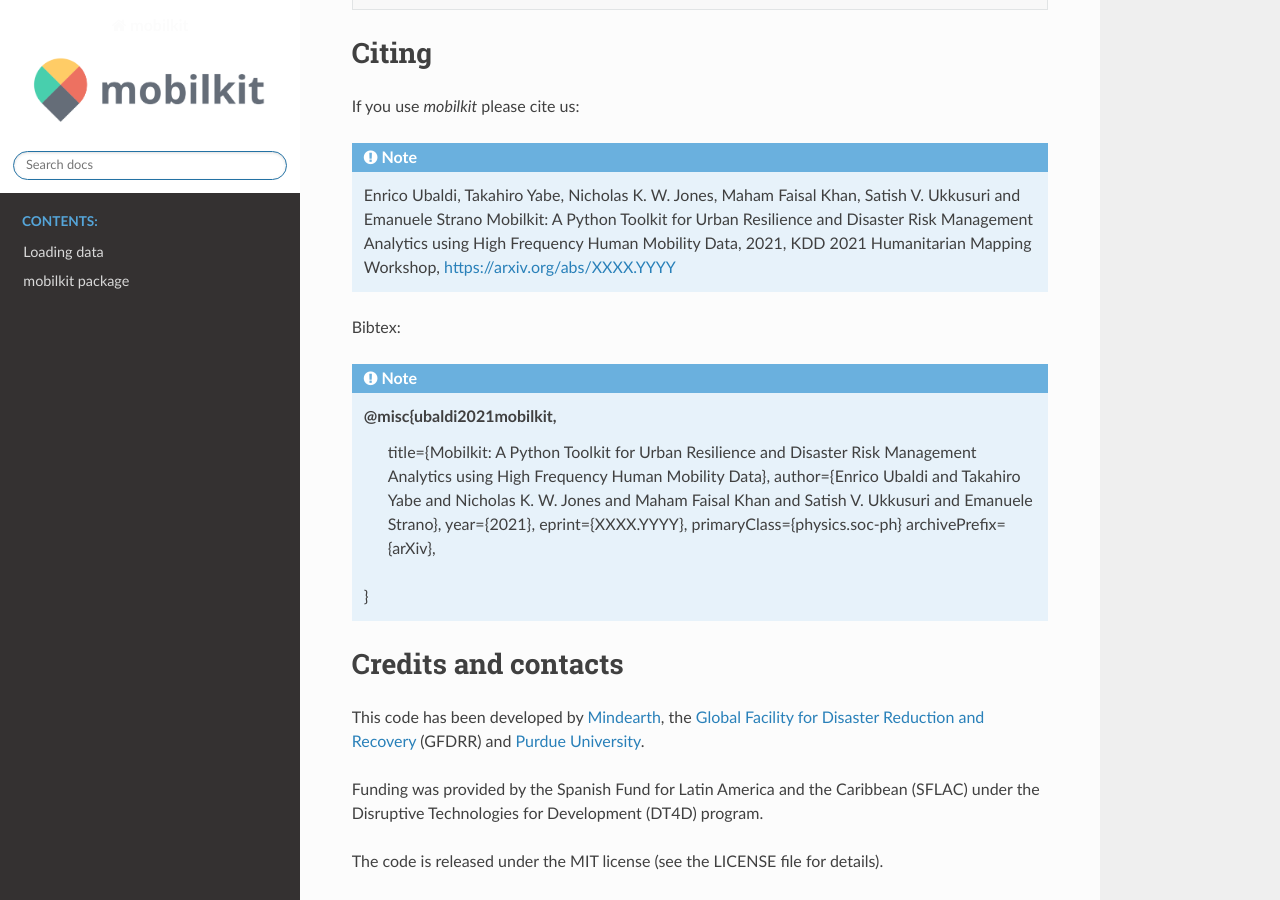
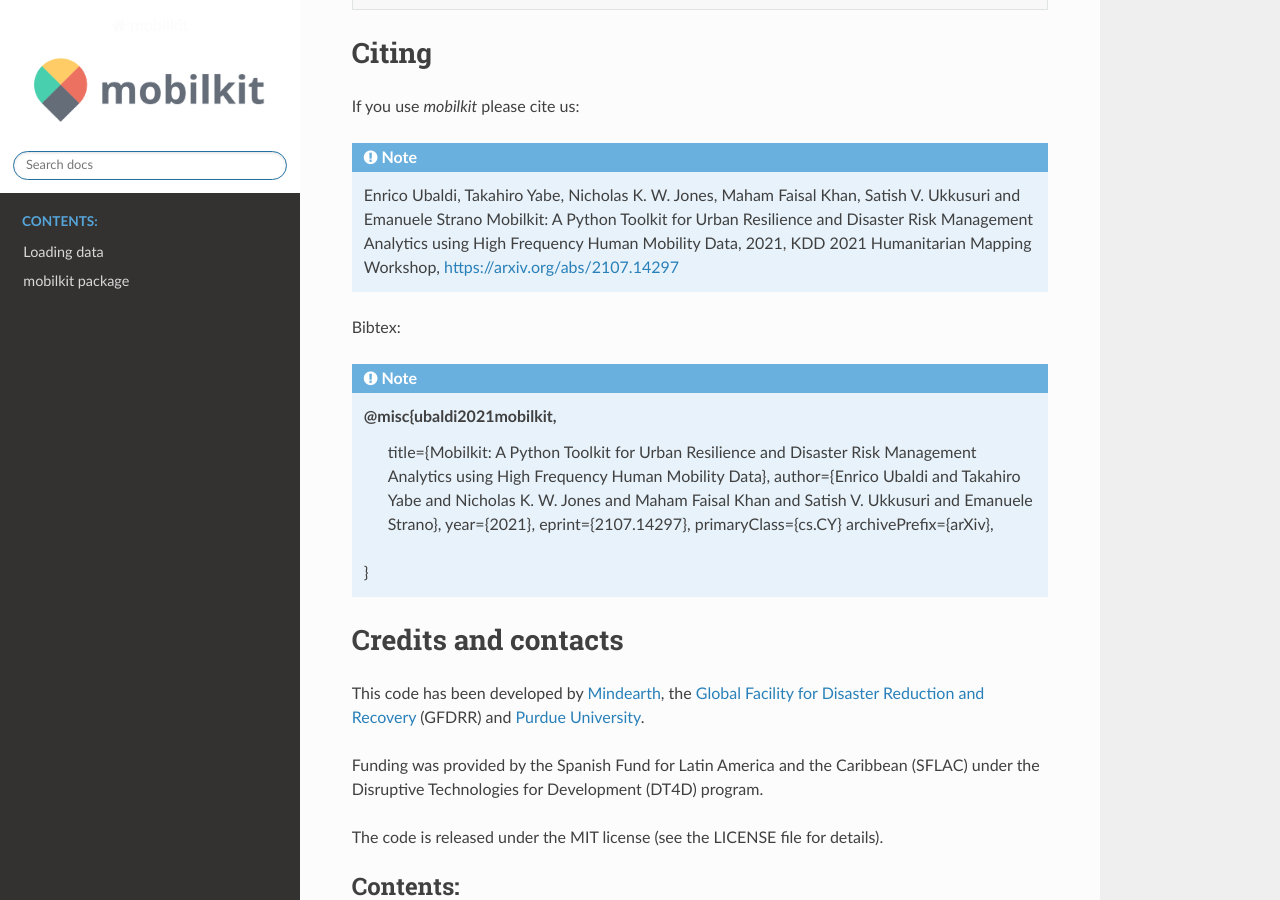
Before and after one commit to mindearth/mobilkit, a Sphinx documentation site: the page built from docs/index.rst, in a window 1280 px wide and 900 px high, scrolled down 2223 px. Built offline with Sphinx 7.4.7 and the Read the Docs theme 2.0.0, drawn with Linux system fonts in a browser that asks for light colours; pages that are not in the unit, such as notebooks, are missing from menus.

Commit message:
Arxiv submission.

```diff
--- a/docs/index.rst
+++ b/docs/index.rst
@@ -116,7 +116,7 @@ If you use `mobilkit` please cite us:
 .. note::
   Enrico Ubaldi, Takahiro Yabe, Nicholas K. W. Jones, Maham Faisal Khan, Satish V. Ukkusuri and Emanuele Strano
   Mobilkit: A Python Toolkit for Urban Resilience and Disaster Risk Management Analytics using High Frequency Human Mobility Data,
-  2021, KDD 2021 Humanitarian Mapping Workshop, https://arxiv.org/abs/XXXX.YYYY
+  2021, KDD 2021 Humanitarian Mapping Workshop, https://arxiv.org/abs/2107.14297
 
 Bibtex:
 
@@ -125,8 +125,8 @@ Bibtex:
     title={Mobilkit: A Python Toolkit for Urban Resilience and Disaster Risk Management Analytics using High Frequency Human Mobility Data},
     author={Enrico Ubaldi and Takahiro Yabe and Nicholas K. W. Jones and Maham Faisal Khan and Satish V. Ukkusuri and Emanuele Strano},
     year={2021},
-    eprint={XXXX.YYYY},
-    primaryClass={physics.soc-ph}
+    eprint={2107.14297},
+    primaryClass={cs.CY}
     archivePrefix={arXiv},
   }
 
```
Also changed, not shown: README.md (+3 -3 lines).
